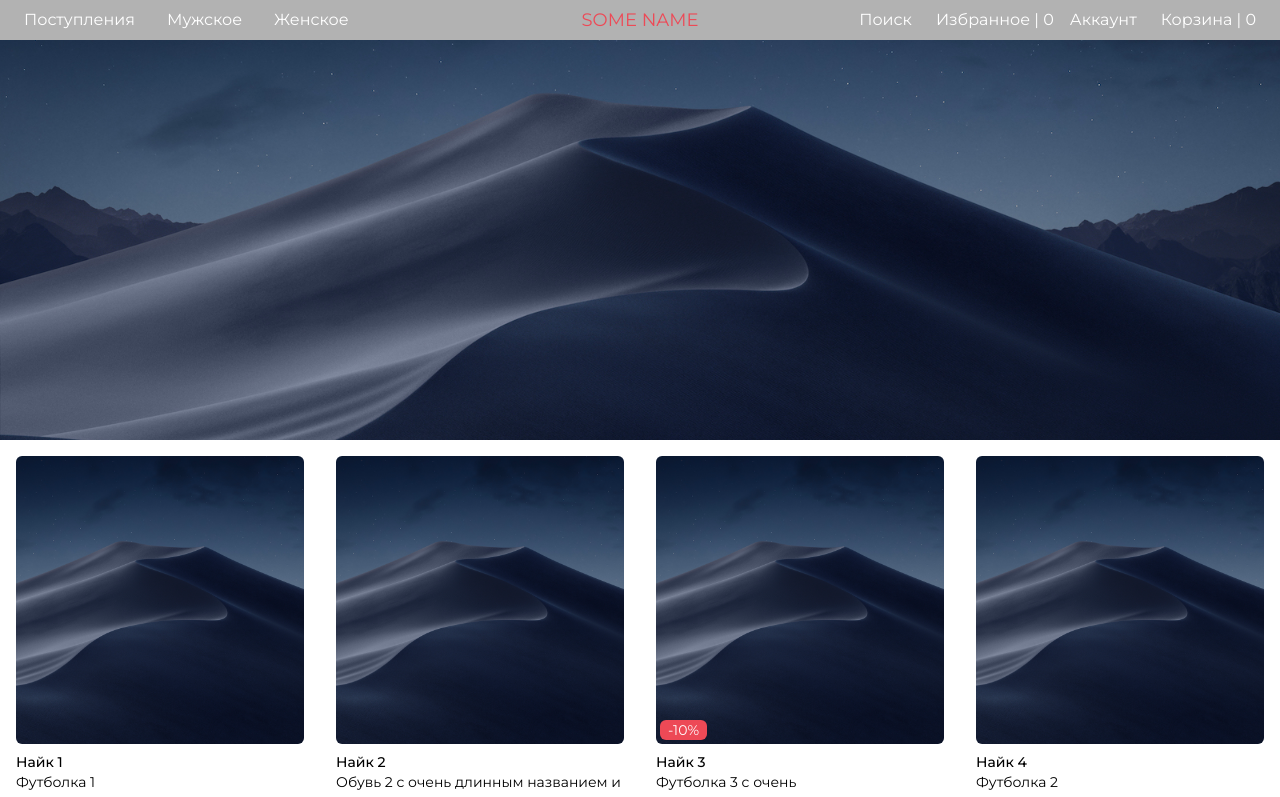
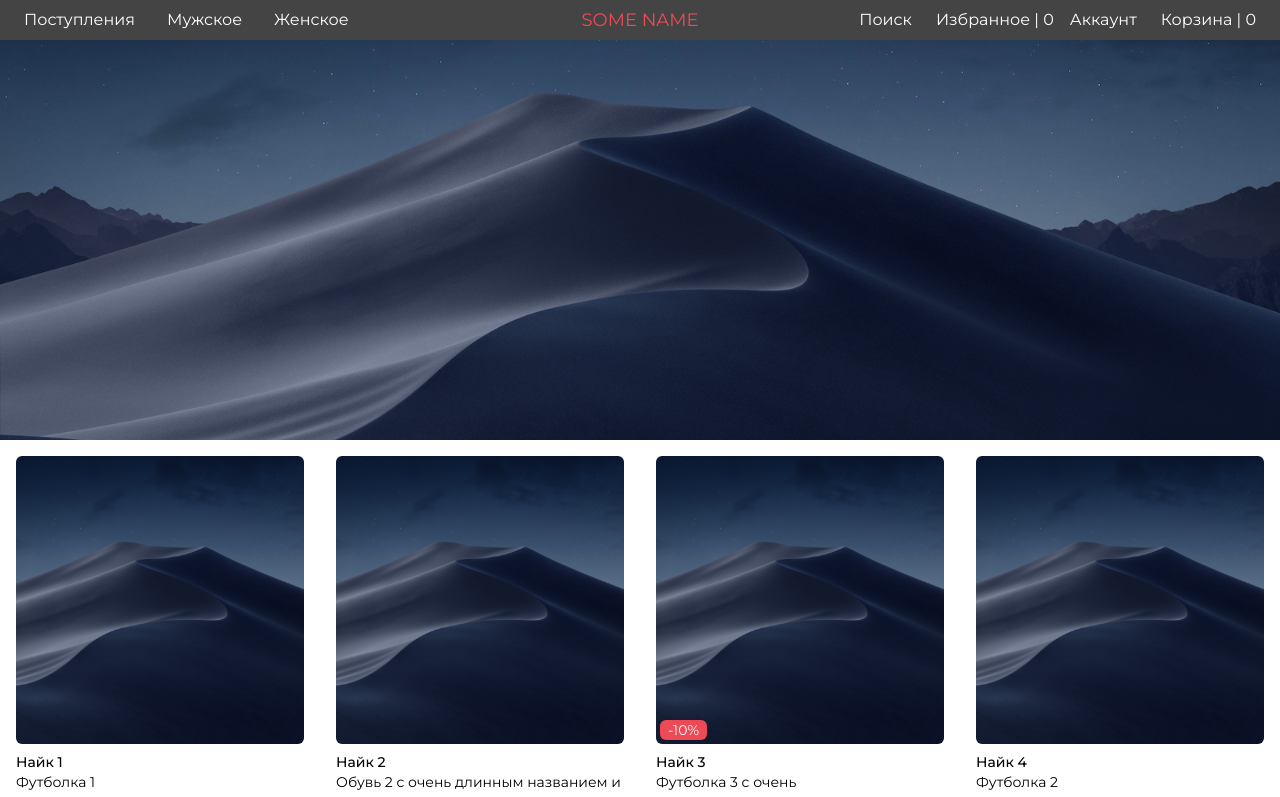
Before and after one commit to andreichirkov/next-shop-front, a Next.js app: page / in a window 1280 px wide. Shown: the top 797 px of the page. Built offline with nearby package versions, Linux system fonts and the light colour scheme.

Commit message:
Save start header changes

```diff
--- a/layouts/LayoutMain/Header.tsx
+++ b/layouts/LayoutMain/Header.tsx
@@ -185,13 +185,14 @@ export const Header = ({ ...props }: HeaderProps): JSX.Element => {
   return (
     <header
       data-component="Header"
-      className="fixed z-1 w-full h-11 pb-0.5"
+      className="fixed z-1 w-full h-10 pb-0.5"
       onMouseLeave={() => closeAllMenu()}
       {...props}>
 
       {/*Плашка с Блюром отдельная, иначе Блюр в модалках не будет работать*/}
       <div
-        className="absolute z-[-1] top-0 left-0 w-full h-10 backdrop-blur-md bg-black/[.3]"
+        // className="absolute z-[-1] top-0 left-0 w-full h-10 backdrop-blur-md bg-black/[.3]"
+        className="absolute z-[-1] top-0 left-0 w-full h-10 backdrop-blur-md bg-apple-black-opacity apple-backdrop-filter"
         data-component="BGForBackdropBlur"></div>
 
       <nav className="container px-container h-10 grid items-center grid-cols-[1fr_220px_1fr]">
--- a/tailwind.config.js
+++ b/tailwind.config.js
@@ -36,7 +36,8 @@ module.exports = {
     },
     extend: {
       colors: {
-        'insta-red': '#ed4956'
+        'insta-red': '#ed4956',
+        'apple-black-opacity': 'rgba(22, 22, 23, .8)'
       },
       fontSize: {
         xxs: "0.5rem"
@@ -88,6 +89,9 @@ module.exports = {
         }
       })
       addUtilities({
+        ".apple-backdrop-filter": {
+          backdropFilter: "saturate(180%) blur(20px)"
+        },
         ".text-shadow": {
           textShadow: "1px 1px rgba(0, 0, 0, 0.4)"
         },
```
